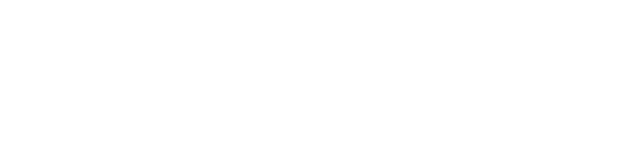
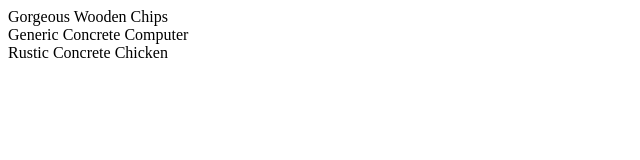
Before and after one commit to anhtudo97/microfrontend, a website built with webpack: page ecomm/products/public/index.html in a window 1280 px wide. Shown: the whole page, without its empty margins (0-640 px from the left). Built offline with nearby package versions, Linux system fonts and the light colour scheme.

Commit message:
feat: update package

```diff
--- a/ecomm/products/package.json
+++ b/ecomm/products/package.json
@@ -8,7 +8,7 @@
     },
     "dependencies": {
         "faker": "5.1.0",
-        "html-webpack-plugin": "4.5.0",
+        "html-webpack-plugin": "^5.3.2",
         "webpack": "5.3.2",
         "webpack-cli": "^4.7.2",
         "webpack-dev-server": "3.11.0"
--- a/ecomm/products/public/index.html
+++ b/ecomm/products/public/index.html
@@ -8,6 +8,8 @@
     <title>Document</title>
 </head>
 
-<body></body>
+<body>
+    <div id="dev-products"></div>
+</body>
 
 </html>
--- a/ecomm/products/src/index.js
+++ b/ecomm/products/src/index.js
@@ -9,3 +9,5 @@ for (let i = 0; i < 3; i++) {
 }
 
 console.log(products);
+
+document.querySelector("#dev-products").innerHTML = products;
```
Also changed, not shown: 1 other file.
